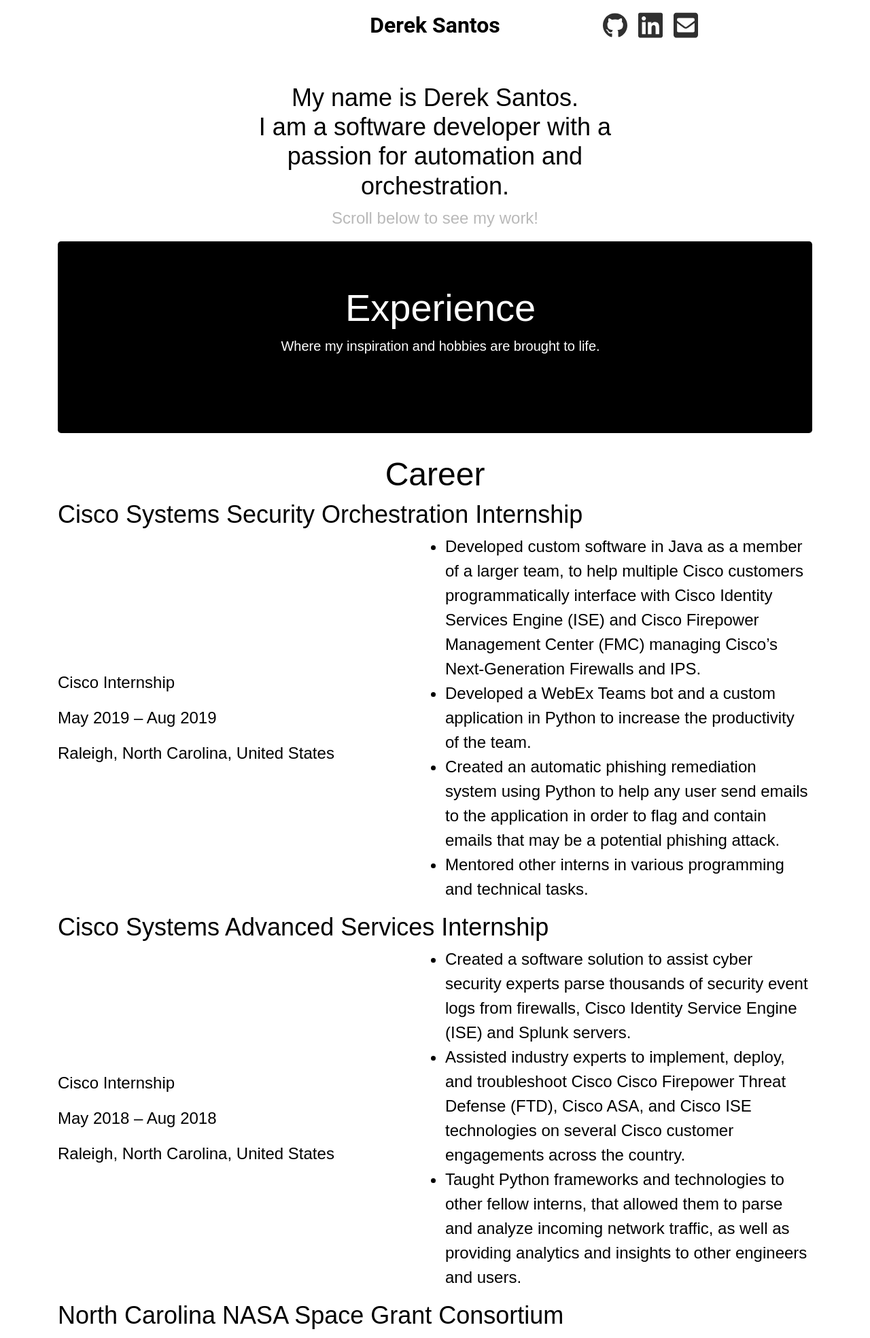
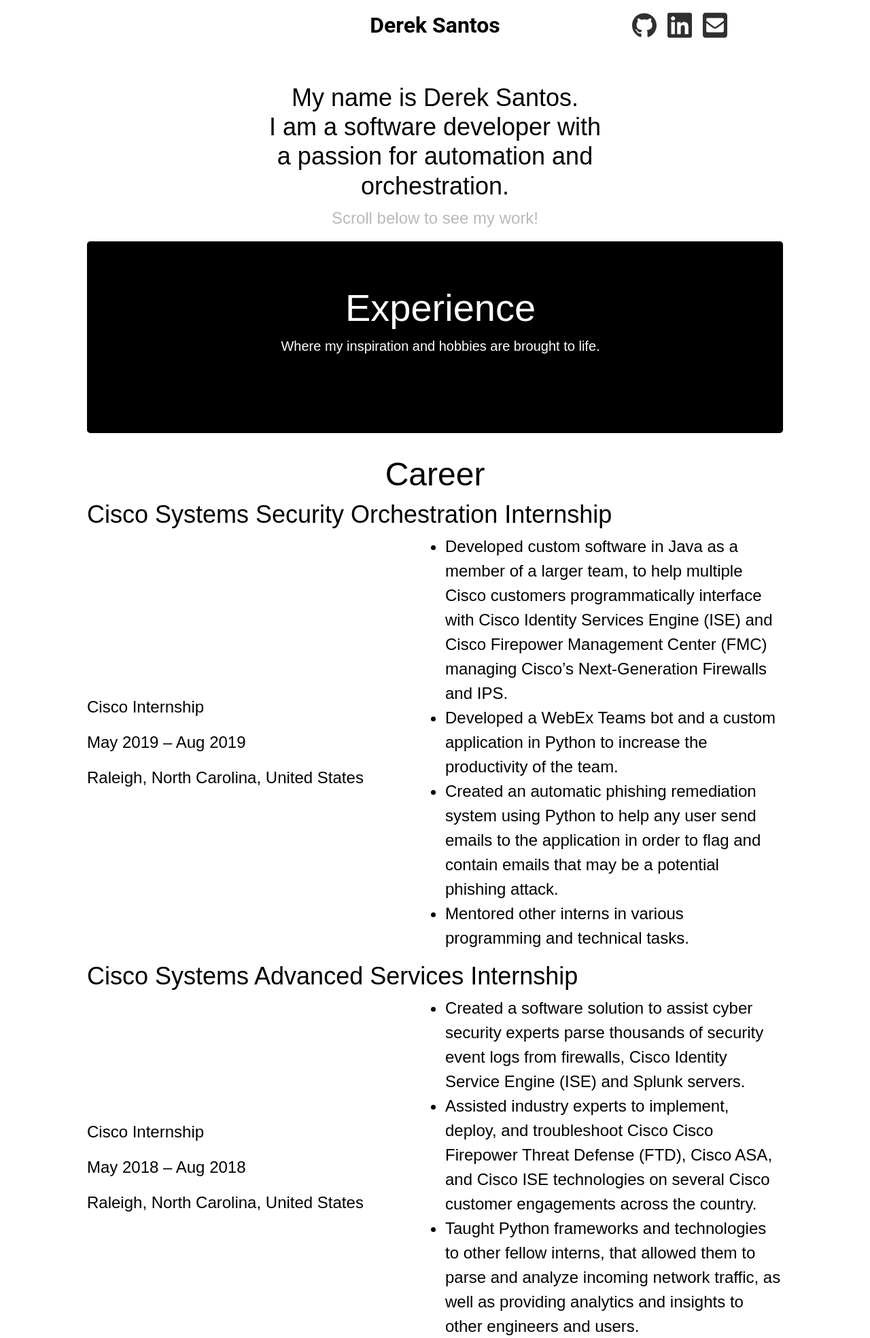
Before and after one commit to santosderek/website, a Flask app: page / in a window 1280 px wide. Shown: the top 1968 px of the page at 68% size. Run offline with Flask 2, Linux system fonts and the light colour scheme.

Commit message:
Removing container that surrounded the content. Not needed.

```diff
--- a/website/static/css/base.css
+++ b/website/static/css/base.css
@@ -15,7 +15,11 @@
     font-size: x-large;
     font-family: 'Raleway', sans-serif;
 }
+header { }
 
+main {
+    width: 80%;
+}
 a {
     text-decoration: none;
     color: black;
@@ -34,7 +38,6 @@
 h3 {
     font-size: 1.5em;
 }
-
 p {
     font-size: 1em;
 }
--- a/website/templates/base.html
+++ b/website/templates/base.html
@@ -19,11 +19,12 @@
 </head>
 
 <body>
-    <div class="container">
+    <header>
         {% include 'navbar.html' %}
-
+    </header>
+    <main>
         {% block content %}{% endblock %}
-    </div>
+    </main>
 </body>
 
 </html>
```
